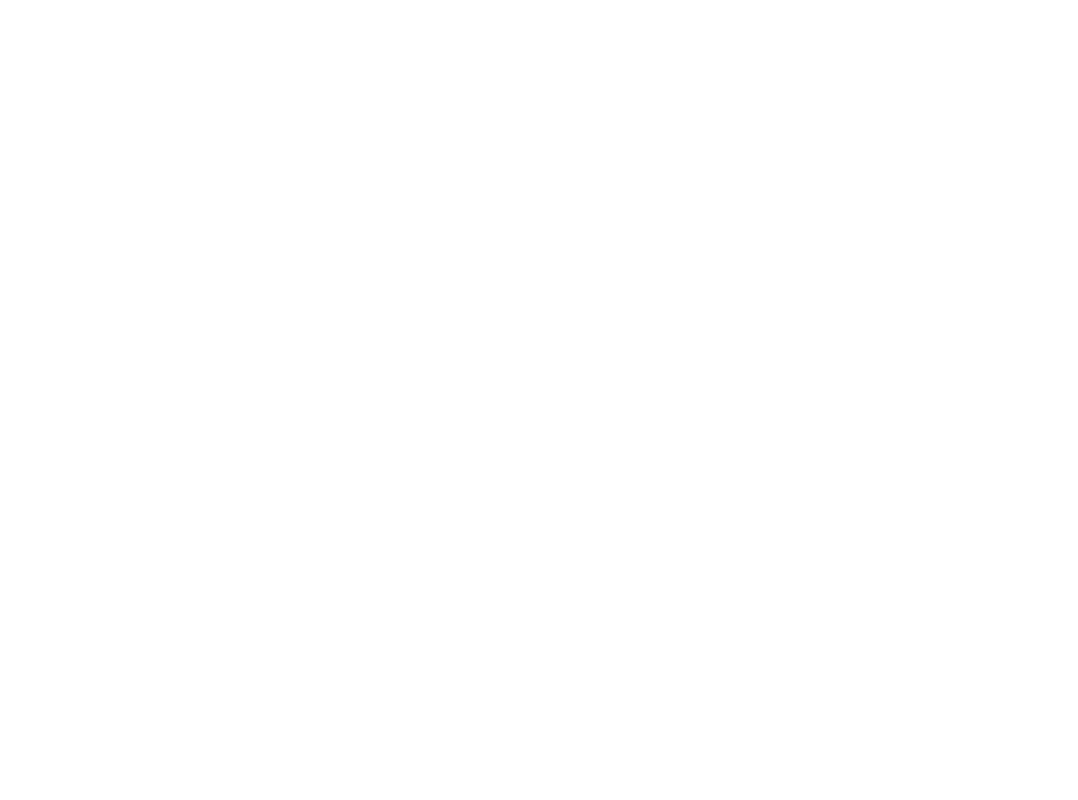
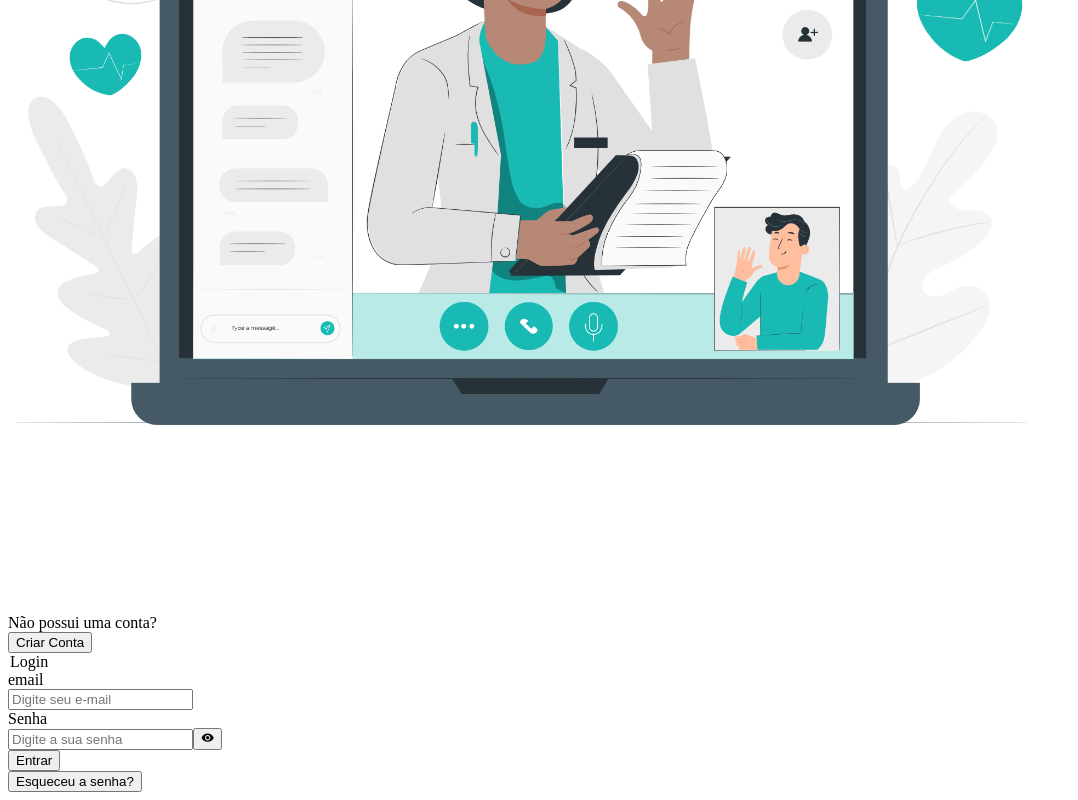
Before and after one commit to FullStack-Coqueiros/M3P-FrontEnd-Squad1, a React (Vite) app in the folder LabMedicineAPI/: page /login in a window 1280 px wide. Before the commit this address had no page. Shown: the part 422-1222 px from the top of the page, without its empty margins (0-1078 px from the left). Before the commit the page ends 800 px from the top, so only its background shows below. Built offline with nearby package versions, Linux system fonts and the light colour scheme.

Commit message:
Criação da LoginPage e correção nas demais paginas relacionadas

```diff
--- a/LabMedicineAPI/package.json
+++ b/LabMedicineAPI/package.json
@@ -10,6 +10,7 @@
     "preview": "vite preview"
   },
   "dependencies": {
+    "form": "^0.2.4",
     "react": "^18.2.0",
     "react-dom": "^18.2.0",
     "react-hook-form": "^7.47.0",
--- a/LabMedicineAPI/server/db.json
+++ b/LabMedicineAPI/server/db.json
@@ -1,6 +1,20 @@
 {
+  "users": [
+    {
+      "id": 1,
+      "name": "Admin",
+      "email": "admin@admin.com",
+      "password": "12345678"
+    },
+    {
+      "id": 2,
+      "name": "William Rocha",
+      "email": "will@will.com",
+      "password": "12345678"
+    }
+  ],
+  "usuarios": [],
   "administradores": [],
-    "usuarios": [],
   "pacientes": [],
   "enfermeiros": [],
   "medicos": [],
--- a/LabMedicineAPI/src/Components/LoginComponents/LoginComponent.jsx
+++ b/LabMedicineAPI/src/Components/LoginComponents/LoginComponent.jsx
@@ -1,10 +1,9 @@
-import { Form, useForm } from 'react-hook-form';
-import { redirect, useNavigate } from 'react-router-dom';
-import React, { useContext } from 'react';
-import { AuthContext } from '../../context/AuthContext.jsx';
-import { UserService } from '../../services/User.Service.jsx';
-import { InputComponent } from '../LoginComponents/InputComponent.jsx';
-
+import { useForm } from "react-hook-form";
+import { useNavigate } from "react-router-dom";
+import React, { useContext } from "react";
+import { AuthContext } from "../../context/AuthContext.jsx";
+import { UserService } from "../../services/User.Service.jsx";
+import { InputComponent } from "../LoginComponents/InputComponent.jsx";
 
 export const LoginComponent = () => {
   const {
@@ -18,9 +17,9 @@
   const { setAuth } = useContext(AuthContext);
 
   const submitForm = async (data) => {
-        const { email, setEmail } = data;
+    const { email, password } = data;
     const user = await UserService.ShowByEmail(email);
-        if(!user) {
+    if (!user) {
       alert("Usuário não encontrado");
       reset();
       return;
@@ -28,7 +27,7 @@
     password === user.password
       ? redirectToHome(user)
       : alert("Usuário com senha inválida");
-    }
+  };
   const redirectToHome = (user) => {
     setAuth({
       user,
@@ -38,44 +37,62 @@
   };
 
   return (
-        <Form onSubmit={ handleSubmit(submitForm) }>
+    <form onSubmit={handleSubmit(submitForm)}>
       <div className="Header">
-                <legend className='Title'>Login</legend>
+        <legend className="Title">Login</legend>
       </div>
 
       <div className="InputGroup">
         <InputComponent
-                    id='email'
-                    type='email'
-                    placeholder='Digite seu e-mail'
-                    label='E-mail'
-                    register={{...register('email', {
+          id="email"
+          type="email"
+          placeholder="Digite seu e-mail"
+          label="email"
+          register={{
+            ...register("email", {
               required: true,
-                        validate: { matchPath: (v) => /^\w+([.-]?\w+)@\w+([.-]?\w+)(\.\w{2,3})+$/.test(v) }
-                            })
+              validate: {
+                matchPath: (v) =>
+                  /^\w+([.-]?\w+)@\w+([.-]?\w+)(\.\w{2,3})+$/.test(v),
+              },
+            }),
           }}
-                        error={ errors.email }
+          error={errors.email}
         />
 
         <InputComponent
-                    id='password'
-                    type='password'
-                    placeholder='Digite a sua senha'
-                    label='Senha'
-                    register={{...register('password', {
+          id="password"
+          type="password"
+          placeholder="Digite a sua senha"
+          label="Senha"
+          register={{
+            ...register("password", {
               required: true,
               minLength: 8,
-                    })
+            }),
           }}
-                error={ errors.password }
+          error={errors.password}
         />
       </div>
 
-            <Button $active={ !errors.email && !errors.password } type='submit' disabled={ errors.email || errors.password }>Entrar</Button>
+      <button
+        className={!errors.email && !errors.password ? "active" : ""}
+        type="submit"
+        disabled={errors.email || errors.password}
+      >
+        Entrar
+      </button>
 
       <div className="Action">
-                <button className='LabelRecuperarSenha' onClick={() => alert('Você receberá um e-mail para recuperar a senha')}>Esqueceu a senha?</button>
+        <button
+          className="LabelRecuperarSenha"
+          onClick={() =>
+            alert("Você receberá um e-mail para recuperar a senha")
+          }
+        >
+          Esqueceu a senha?
+        </button>
       </div>
-        </Form>
-    )
-}
+    </form>
+  );
+};
--- /dev/null
+++ b/LabMedicineAPI/src/pages/login/LoginPage.jsx
@@ -0,0 +1,23 @@
+import { LoginComponent } from '../../Components/LoginComponents/LoginComponent.jsx';
+import ImgLogin from '../../assets/imglogin.svg';
+
+export const LoginPage = () => {
+    return (
+        <>
+
+        <div className="ContainerLogin">
+            <img className="ImageLogin" src={ImgLogin} alt="Imagem Login" />
+            <div className="BarraCentral"></div>
+
+            <div className="DivCriarConta">
+                <div className="LabelCriarConta" >Não possui uma conta?</div>
+                <button className='ButtonHeaderLogin'onClick={() => alert('Em breve você poderá criar sua conta...')}>Criar Conta</button>
+            </div>
+
+            <div className="Login">
+                <LoginComponent/>
+            </div>
+        </div>
+        </>
+    );
+}
--- a/LabMedicineAPI/src/routes/AppRoutes.jsx
+++ b/LabMedicineAPI/src/routes/AppRoutes.jsx
@@ -1,11 +1,13 @@
 import { BrowserRouter as Router, Route, Routes } from "react-router-dom";
 import { HomePage } from "../pages/home/HomePage";
 import { AppLayout } from "../layouts/AppLayout";
+import { LoginPage } from "../pages/login/LoginPage";
 
 export const AppRoutes = () => {
     return (
         <Router>
             <Routes>
+                <Route path="/login" element={<LoginPage />}/>
                 <Route path="/" element={<AppLayout/>}>
                     <Route path="/" element={<HomePage/>}/>
                 </Route>
--- a/LabMedicineAPI/src/services/User.Service.jsx
+++ b/LabMedicineAPI/src/services/User.Service.jsx
@@ -1,27 +1,27 @@
 import { LocalStorageService } from "./LocalStorage.Server";
 
-const API_URL = 'http://localhost:3000/users'
+const API_URL = "http://localhost:3000/users";
 
 const Get = async () => {
   const response = await fetch(API_URL);
   const data = await response.json();
 
   return data;
-}
+};
 
-const Create = async(data) => {
+const Create = async (data) => {
   const response = await fetch(API_URL, {
-        method: 'POST',
+    method: "POST",
     headers: {
-            'Accept': 'aplication/json',
+      Accept: "aplication/json",
     },
     body: JSON.stringify(data),
   });
   const res = await response.json();
   console.log(res && `Usuário ${data.email} criado com sucesso`);
-}
+};
 
-const CreateUser = async(UserData) => {
+const CreateUser = async (UserData) => {
   await fetch(API_URL, {
     method: "POST",
     body: JSON.stringify(UserData),
@@ -37,14 +37,14 @@
     .catch((err) => {
       console.log(err);
     });
-}
+};
 
 const Show = async (id) => {
   const response = await fetch(`${API_URL}/${id}`);
   const data = await response.json();
 
   return data;
-}
+};
 
 const ShowByEmail = async (email) => {
   const filter = `?email=${email}`;
@@ -52,21 +52,27 @@
   const data = await response.json();
 
   return data[0];
-}
+};
 
 const Delete = (id) => {
-    LocalStorageService.set('users', Get().filter( user => user.id !== id));
-}
+  LocalStorageService.set(
+    "users",
+    Get().filter((user) => user.id !== id)
+  );
+};
 
 const DeleteUser = (id) => {
-    LocalStorageService.set('users', Get().filter( user => user.id !== id));
-}
+  LocalStorageService.set(
+    "users",
+    Get().filter((user) => user.id !== id)
+  );
+};
 
 const Update = (id, newUser) => {
   const users = Get();
-    users[users.find(user => user.id === id).indexOf] = newUser;
-    LocalStorageService.set('users', users)
-}
+  users[users.find((user) => user.id === id).indexOf] = newUser;
+  LocalStorageService.set("users", users);
+};
 
 export const UserService = {
   Get,
@@ -75,6 +81,5 @@
   Show,
   ShowByEmail,
   Delete,
-    DeleteUser,
-    Update
-}
+  Update,
+};
```
Also changed, not shown: LabMedicineAPI/src/context/AuthContext.jsx (+13 -13 lines), LabMedicineAPI/src/assets/imglogin.svg (added), LabMedicineAPI/src/pages/login/LoginPage.Style.jsx (added), 1 other file (tests, documents, lock files or other folders). Lines whose indentation alone changed are shown as unchanged.
